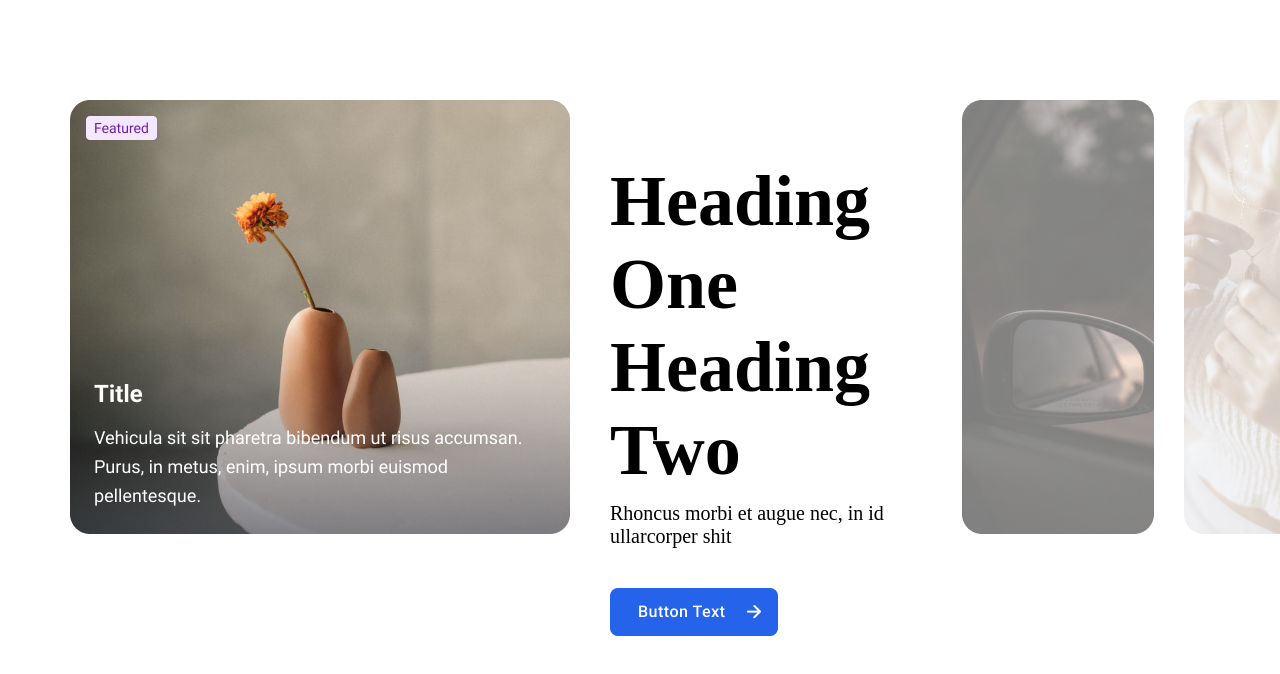
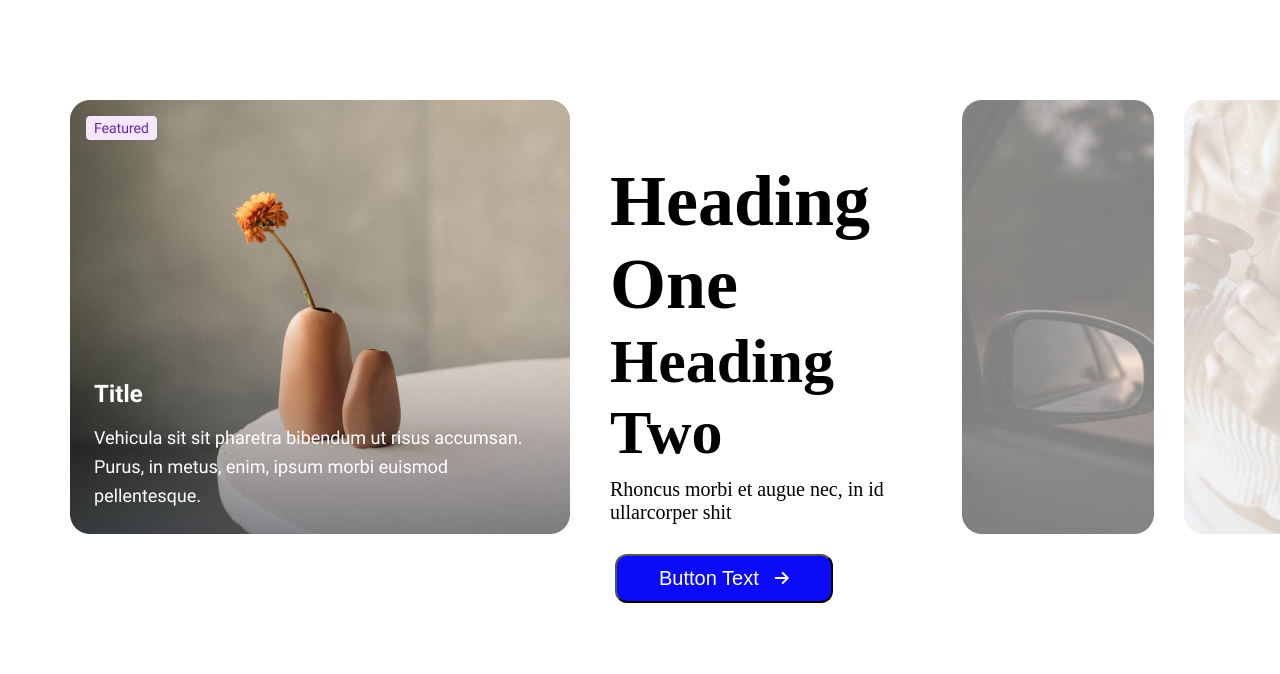
Before and after one commit to Abiola65/section-3-1-, a plain HTML site: page index.html in a window 1280 px wide. Drawn offline with Linux system fonts and the light colour scheme.

Commit message:
new changes

```diff
--- a/index.html
+++ b/index.html
@@ -4,6 +4,7 @@
     <meta charset="UTF-8">
     <meta name="viewport" content="width=device-width, initial-scale=1.0">
     <title>Document</title>
+    <link rel="stylesheet" href="https://cdnjs.cloudflare.com/ajax/libs/font-awesome/6.0.0-beta3/css/all.min.css">
     <link rel="stylesheet" href="style.css">
 </head>
 <body>
@@ -13,10 +14,20 @@
         </div>
         <div class="texts">
             <h1>Heading One</h1>
-            <h1>Heading Two</h1>
+            <h2>Heading Two</h2>
             <p>Rhoncus morbi et augue nec, in id ullarcorper shit</p>
-            <img class="btn"src="images/Buttons Group.png" alt="">
+            <div class="buttons">
+                <button>
+                    <div class="button_download">
+                        <p>Button Text</p>
+                    </div>
+                    <div>
+                        <i class="fa-solid fa-arrow-right"></i>
+                    </div>
+                </button>
+            </div>
         </div>
+
 
         <div class="pic-2">
             <img src="images/pic-2.png">
--- a/style.css
+++ b/style.css
@@ -1,7 +1,6 @@
 *{
     padding: 0;
     margin: 0;
-    background: rgba(255, 255, 255, 1);
 
 }
 .content{
@@ -15,6 +14,9 @@
 }
 .texts h1{
     font-size: 72px;
+}
+.texts h2{
+    font-size: 62px;
 }
 .texts{
     align-items: center;
@@ -36,6 +38,30 @@
     margin-left: 30px;
 }
 
-.btn{
-    margin-top: 40px;
+.buttons {
+    margin-top: 30px;
+    margin-left: 5px;
 }
+
+.buttons button {
+    background-color: rgb(11, 11, 247);
+    border-radius: 12px;
+    padding: 1px 42px;
+    font-size: 16px;
+    display: flex;
+    align-items: center;
+    gap: 1rem;
+    color: white;
+}
+
+.buttons button:nth-child(1) .button_download span {
+    color: white;
+}
+
+.buttons button:nth-child(1) svg path {
+    fill: white;
+}
+
+.button_download p{
+    margin-bottom: 10px;
+}
```
